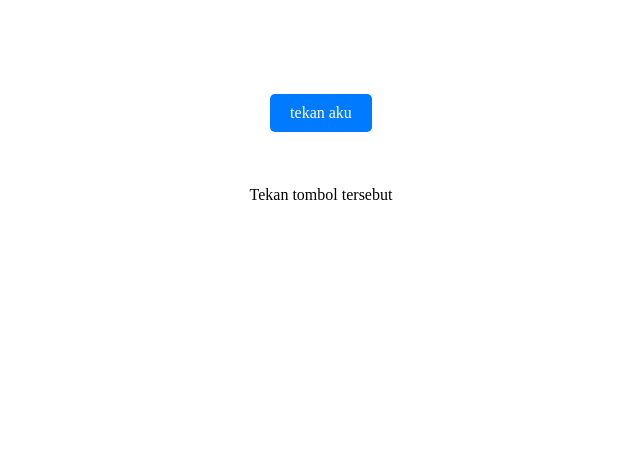
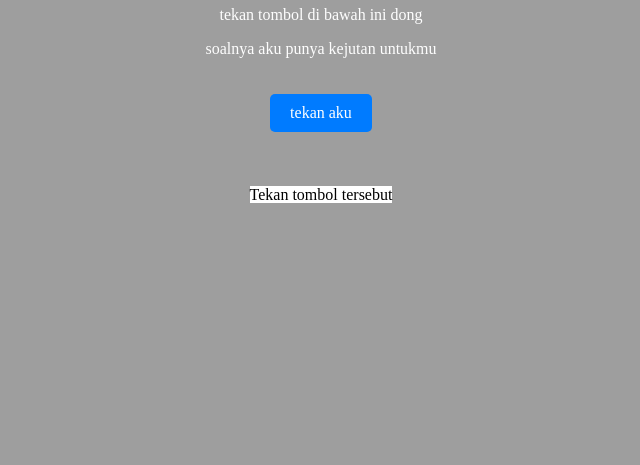
Before and after one commit to Uknown-Player/Learn, a plain HTML site: page index.html in a window 1280 px wide. Shown: the part 335-800 px from the top of the page, without its empty margins (319-959 px from the left). Drawn offline with Linux system fonts and the light colour scheme; the site is published under a folder, as on GitHub Pages, so addresses that start at the root find nothing.

Commit message:
Update stylea.css

```diff
--- a/stylea.css
+++ b/stylea.css
@@ -5,7 +5,7 @@ body, html {
     display: flex;
     justify-content: center; /* Memusatkan secara horizontal */
     align-items: center;    /* Memusatkan secara vertikal */
-    background-image: url('/star.gif');
+    background-image: url('star.gif');
 }
 
 h1 {
```
